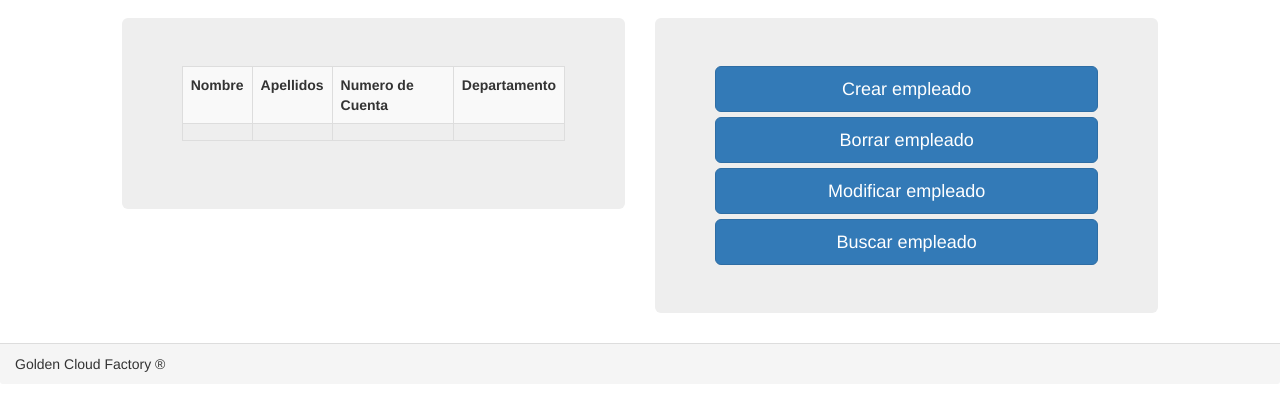
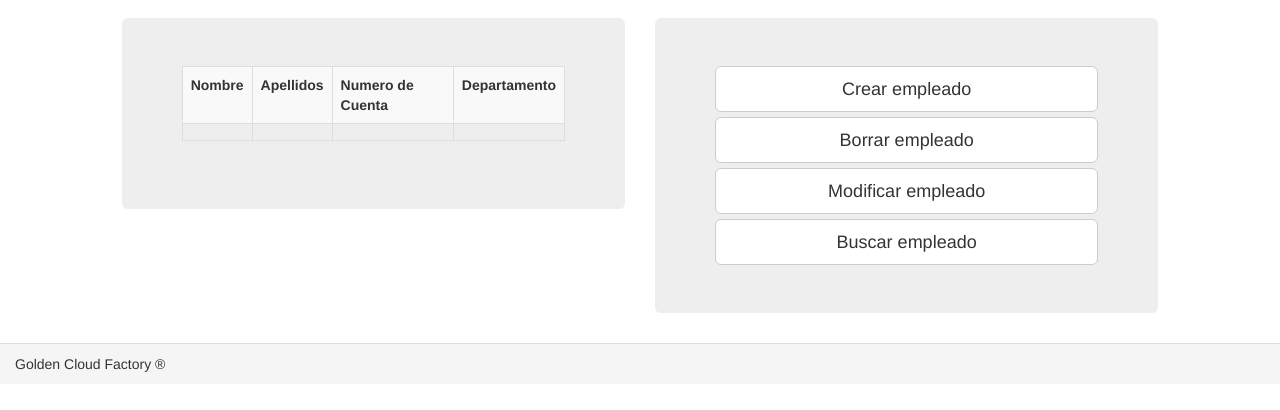
Before and after one commit to isa1374/Aw_Tarea3, a plain HTML site: page index.html in a window 1280 px wide. Shown: the part 174-584 px from the top of the page. Drawn offline with Linux system fonts and the light colour scheme.

Commit message:
2.3 morfeo

```diff
--- a/index.html
+++ b/index.html
@@ -48,10 +48,10 @@
                 <div class="col-md-5" id="Menu_empleados">
                     <div class="jumbotron" id="CRUD_Menu">
                         <div class="btn-group-vertical-justified" role="group" aria-label="...">
-                            <button type="button" class="btn btn-primary btn-lg btn-block">Crear empleado</button>
-                            <button type="button" class="btn btn-primary btn-lg btn-block">Borrar empleado</button>
-                            <button type="button" class="btn btn-primary btn-lg btn-block">Modificar empleado</button>
-                            <button type="button" class="btn btn-primary btn-lg btn-block">Buscar empleado</button>
+                            <button type="button" class="btn btn-default btn-lg btn-block">Crear empleado</button>
+                            <button type="button" class="btn btn-default btn-lg btn-block">Borrar empleado</button>
+                            <button type="button" class="btn btn-default btn-lg btn-block">Modificar empleado</button>
+                            <button type="button" class="btn btn-default btn-lg btn-block">Buscar empleado</button>
                         </div>
                     </div>
                 </div>
```
